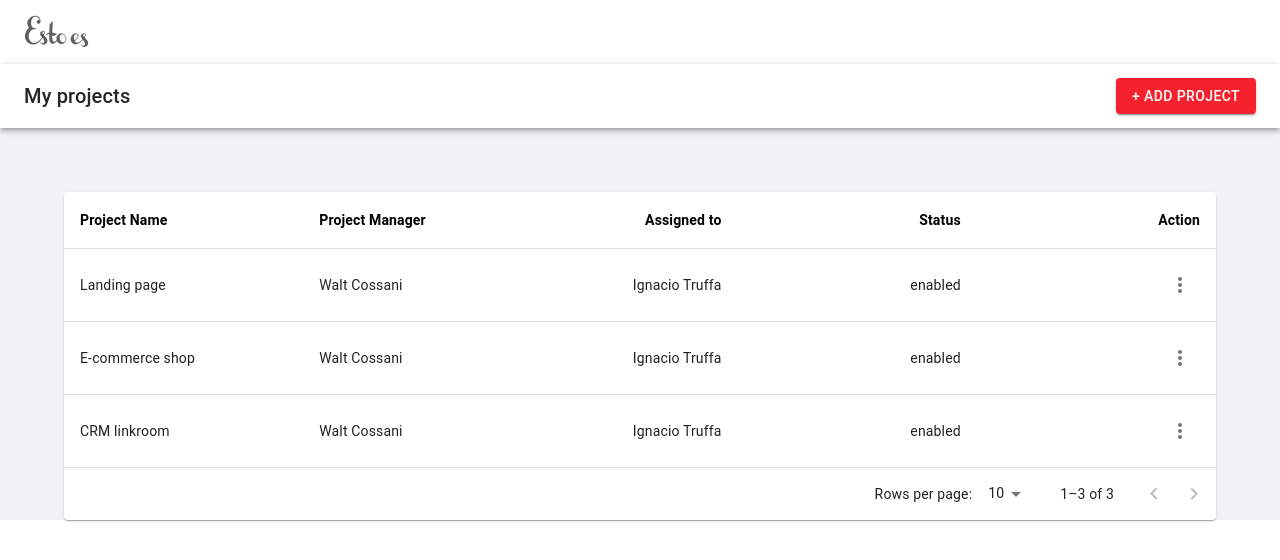
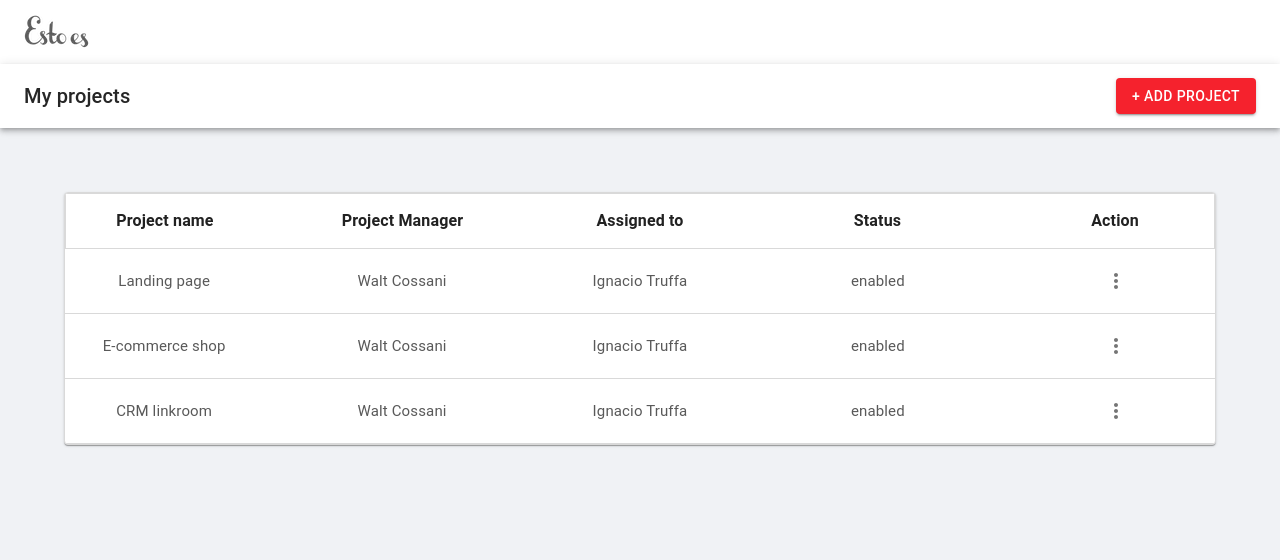
Before and after one commit to Valkyries12/Estoes-challenge, a React (Create React App) app: page / in a window 1280 px wide. Shown: the top 560 px of the page. Built offline with nearby package versions, Linux system fonts and the light colour scheme.

Commit message:
nueva tabla de listado

```diff
--- a/src/components/AgregarForm.js
+++ b/src/components/AgregarForm.js
@@ -13,6 +13,7 @@ import { useDispatch, useSelector } from "react-redux";
 import { addProject, editProject } from "../features/projectSlice";
 import Swal from "sweetalert2";
 import { useNavigate, useParams } from "react-router-dom";
+import useMediaQuery from "@mui/material/useMediaQuery";
 
 const btnStyle = {
   backgroundColor: "#F5222D",
@@ -36,11 +37,13 @@ const AgregarForm = () => {
   const navigate = useNavigate();
   const dispatch = useDispatch();
   const { id } = useParams();
+  const matches = useMediaQuery("(min-width:700px)");
+
   let initialValues;
   if (id) {
-    const selectedProject = projects.projects ? projects.projects.filter(
-      (item) => item.id === parseInt(id)
-    ) : projects.filter( (item) => item.id === parseInt(id));
+    const selectedProject = projects.projects
+      ? projects.projects.filter((item) => item.id === parseInt(id))
+      : projects.filter((item) => item.id === parseInt(id));
     initialValues = {
       projectName: selectedProject[0].projectName,
       description: selectedProject[0].description,
@@ -61,7 +64,9 @@ const AgregarForm = () => {
     initialValues: initialValues,
     validationSchema: validationSchema,
     onSubmit: (values) => {
-      const cantidadProyectos = projects.projects ? projects.projects.length : projects.length;
+      const cantidadProyectos = projects.projects
+        ? projects.projects.length
+        : projects.length;
       Swal.fire({
         title: "Are you sure?",
         text: "You will add this project to the list!",
@@ -98,13 +103,26 @@ const AgregarForm = () => {
           navigate("/");
         }
       });
-
     },
   });
 
   return (
     <Paper
-      sx={{ width: "50%", overflow: "hidden", margin: "0 auto", padding: "4%" }}
+      sx={
+        matches
+          ? {
+              width: "50%",
+              overflow: "hidden",
+              margin: "0 auto",
+              padding: "4%",
+            }
+          : {
+              width: "90%",
+              overflow: "hidden",
+              margin: "0 auto",
+              padding: "8%",
+            }
+      }
     >
       <form onSubmit={formik.handleSubmit}>
         <Box
--- a/src/components/Listado.js
+++ b/src/components/Listado.js
@@ -32,15 +32,6 @@ const columns = [
   },
 ];
 
-function createData(projectName, projectManager, assignedTo, status) {
-  return { projectName, projectManager, assignedTo, status };
-}
-
-// const rows = [
-//   createData("Landing page", "Walt Cossani", "Ignacio Truffa", "enabled"),
-//   createData("E-commerce shop", "Walt Cossani", "Ignacio Truffa", "enabled"),
-//   createData("CRM linkroom", "Walt Cossani", "Ignacio Truffa", "enabled"),
-// ];
 
 const Listado = ({ data }) => {
   const [page, setPage] = React.useState(0);
--- a/src/components/ListadoPantalla.js
+++ b/src/components/ListadoPantalla.js
@@ -1,5 +1,6 @@
 import EncabezadoTabla from "./EncabezadoTabla";
 import Listado from "./Listado";
+import ListadoTable from "./ListadoTable";
 import { useSelector } from 'react-redux';
 
 const ListadoPantalla = () => {
@@ -8,13 +9,15 @@ const ListadoPantalla = () => {
 
   const colorFondo = {
     backgroundColor: "#F0F2F5",
+    height: "100vh"
   };
 
   const projectsData = projects.projects || projects;
   return (
     <div style={colorFondo}>
       <EncabezadoTabla title={"My projects"} hasBackButton={false} hasAddButton={true} />
-      <Listado data={projectsData || []}/>
+      {/* <Listado data={projectsData || []}/> */}
+      <ListadoTable data={projectsData || []}/>
     </div>
   );
 };
--- /dev/null
+++ b/src/components/ListadoTable.js
@@ -0,0 +1,60 @@
+import Paper from "@mui/material/Paper";
+import Grid from "@mui/material/Grid";
+import Typography from "@mui/material/Typography";
+import RowTable from "./RowTable";
+import "../index.css";
+
+const styles = {
+  typography: {
+    textAlign: "center",
+    fontSize: "16px",
+    fontWeight: "bold",
+  },
+  tableHead: {
+    padding: "15px 4px",
+    border: "1px solid #D9D9D9",
+  },
+};
+
+const ListadoTable = ({ data }) => {
+  return (
+    <Paper
+      sx={{
+        width: "90%",
+        overflow: "hidden",
+        margin: "0 auto",
+        border: "1px solid #D9D9D9",
+        borderRadius: "4px"
+      }}
+    >
+      <Grid
+        container
+        style={styles.tableHead}
+        direction="row"
+        justifyContent="space-between"
+      >
+        <Grid item xs={2}>
+          <Typography style={styles.typography}>Project name</Typography>
+        </Grid>
+        <Grid item xs={2}>
+          <Typography style={styles.typography}>Project Manager</Typography>
+        </Grid>
+        <Grid item xs={2}>
+          <Typography style={styles.typography}>Assigned to</Typography>
+        </Grid>
+        <Grid item xs={2}>
+          <Typography style={styles.typography}>Status</Typography>
+        </Grid>
+        <Grid item xs={2}>
+          <Typography style={styles.typography}>Action</Typography>
+        </Grid>
+      </Grid>
+
+      {data.map((item) => (
+        <RowTable key={item.id} dataRow={item} />
+      ))}
+    </Paper>
+  );
+};
+
+export default ListadoTable;
--- /dev/null
+++ b/src/components/RowTable.js
@@ -0,0 +1,58 @@
+import Paper from "@mui/material/Paper";
+import Grid from "@mui/material/Grid";
+import Typography from "@mui/material/Typography";
+import CustomizedMenus from "./CustomizedMenus";
+
+const styles = {
+  typography: {
+    textAlign: "center",
+    fontSize: "15px",
+    color: "#595959",
+    fontWeigth: "600",
+  },
+  tableRow: {
+    padding: "12px 4px",
+    borderBottom: "1px solid #D9D9D9",
+    alignItems: "center"
+  },
+  menu: {
+      textAlign: "center"
+  }
+};
+
+const RowTable = ({ dataRow }) => {
+  return (
+
+      <Grid
+        container
+        style={styles.tableRow}
+        direction="row"
+        justifyContent="space-between"
+      >
+        <Grid item xs={2}>
+          <Typography style={styles.typography}>
+            {dataRow.projectName}
+          </Typography>
+        </Grid>
+        <Grid item xs={2}>
+          <Typography style={styles.typography}>
+            {dataRow.projectManager}
+          </Typography>
+        </Grid>
+        <Grid item xs={2}>
+          <Typography style={styles.typography}>
+            {dataRow.assignedTo}
+          </Typography>
+        </Grid>
+        <Grid item xs={2}>
+          <Typography style={styles.typography}>{dataRow.status} </Typography>
+        </Grid>
+        <Grid item xs={2} style={styles.menu}>
+              <CustomizedMenus key={dataRow.id}  id={dataRow.id} />
+        </Grid>
+      </Grid>
+
+  );
+};
+
+export default RowTable;
```
